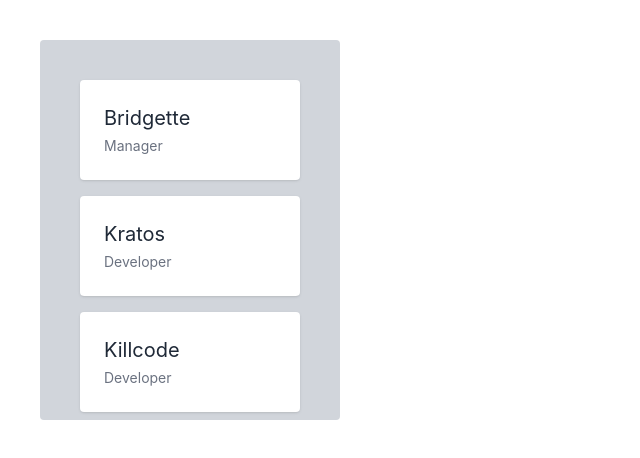
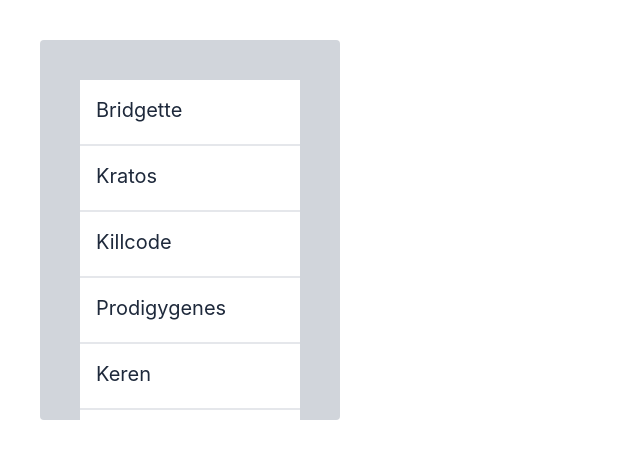
Before and after one commit to Kratosgado/react-reusable-components, a React (Create React App) app: page / in a window 1280 px wide. Shown: the top 458 px of the page, without its empty margins (0-640 px from the left). Built offline with nearby package versions, Linux system fonts and the light colour scheme.

Commit message:
use render props to optionally render items

```diff
--- a/src/App.tsx
+++ b/src/App.tsx
@@ -20,6 +20,13 @@ function App() {
           maxHeight: '380px',
           overflowY: 'auto',
         }}
+        renderItem={(item) => (
+          <li key={item.id} className="p-4 bg-white border-b-2">
+            <div className="text-xl text-slate-800 pb-1">
+              {item.name}
+            </div>
+          </li>
+        )}
       />
     </div>
   )
--- a/src/Checklist/Checklist.tsx
+++ b/src/Checklist/Checklist.tsx
@@ -1,19 +1,22 @@
-import {ComponentPropsWithoutRef} from 'react'
+import {ComponentPropsWithoutRef, ReactNode} from 'react'
 
 type Props<Data> = {
    data: Data[];
    id: keyof Data;
    primary: keyof Data;
    secondary: keyof Data;
+   renderItem?: (item: Data) => ReactNode;
 } & ComponentPropsWithoutRef<'ul'>;
 
-export function Checklist<Data>({ data, id, primary, secondary, ...ulProps }: Props<Data>) {
+export function Checklist<Data>({ data, id, primary, secondary, renderItem, ...ulProps }: Props<Data>) {
    return (
       <ul
          {...ulProps}
          className="rounded bg-gray-300 p-10">
          {
             data.map((item) => {
+               if (renderItem) return renderItem(item);
+
                const idValue = item[id] as unknown;
                if (
                   typeof idValue !== 'string' &&
```
